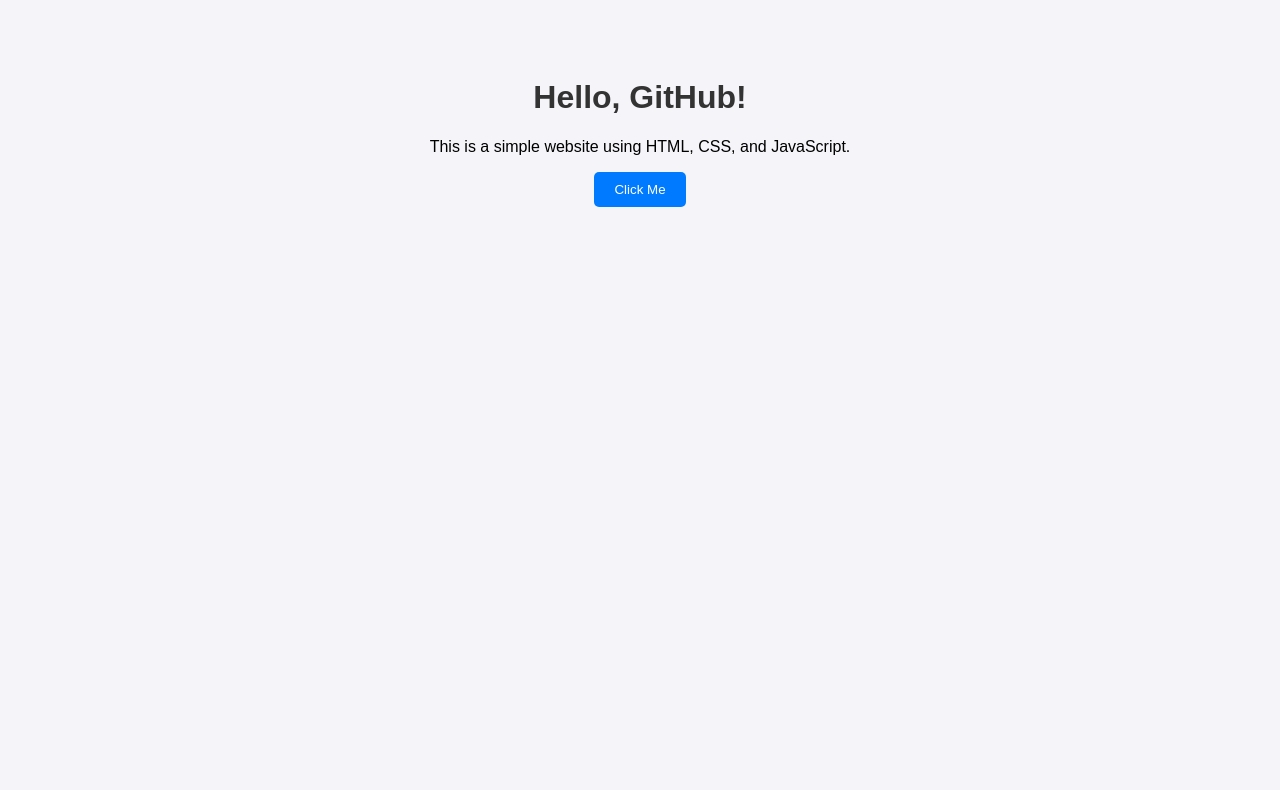
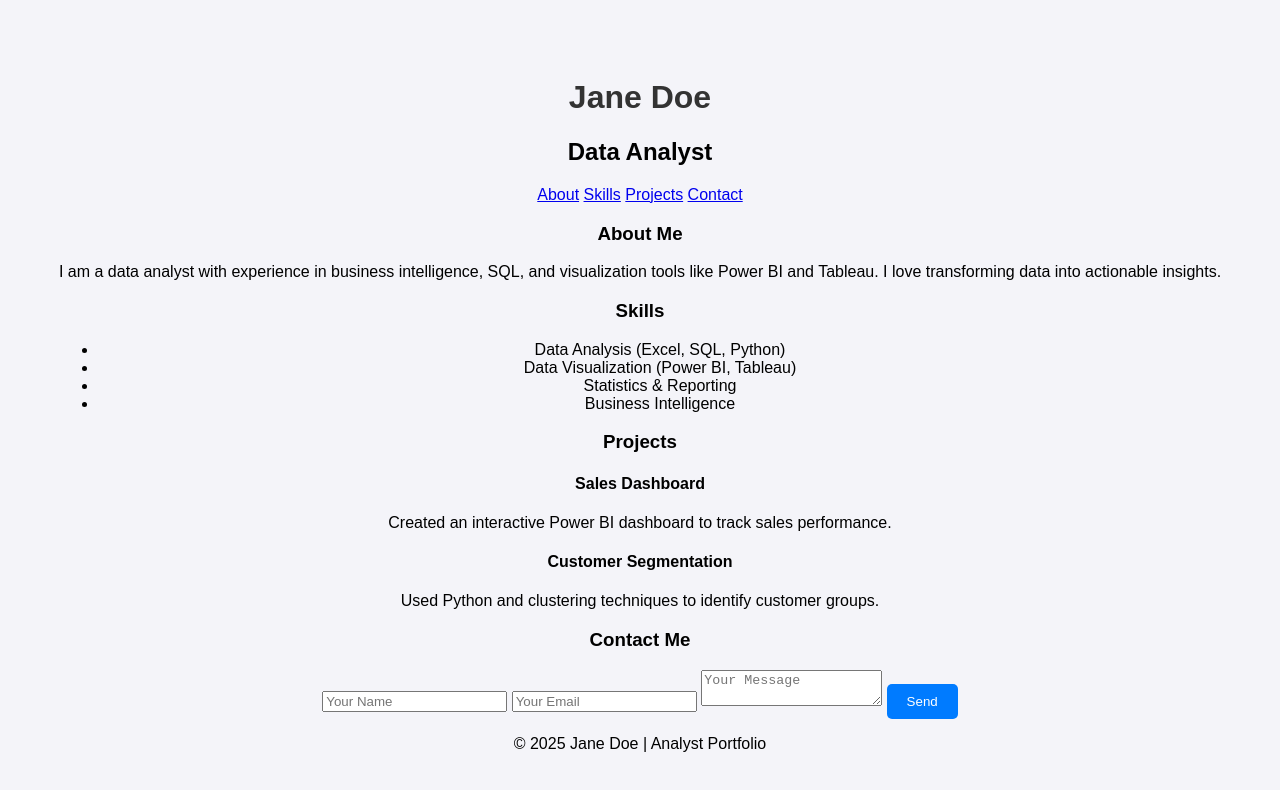
Before and after one commit to Dillu-max/Sample, a plain HTML site: page index.html in a window 1280 px wide. Drawn offline with Linux system fonts and the light colour scheme.

Commit message:
Update index.html

```diff
--- a/index.html
+++ b/index.html
@@ -1,16 +1,74 @@
 <!DOCTYPE html>
 <html lang="en">
 <head>
-    <meta charset="UTF-8">
-    <meta name="viewport" content="width=device-width, initial-scale=1.0">
-    <title>My Simple Website</title>
-    <link rel="stylesheet" href="Style.css">
+  <meta charset="UTF-8">
+  <meta name="viewport" content="width=device-width, initial-scale=1.0">
+  <title>Analyst Portfolio</title>
+  <link rel="stylesheet" href="style.css">
 </head>
 <body>
-    <h1>Hello, GitHub!</h1>
-    <p>This is a simple website using HTML, CSS, and JavaScript.</p>
-    <button onclick="sayHello()">Click Me</button>
+  <!-- Header -->
+  <header>
+    <h1>Jane Doe</h1>
+    <h2>Data Analyst</h2>
+    <nav>
+      <a href="#about">About</a>
+      <a href="#skills">Skills</a>
+      <a href="#projects">Projects</a>
+      <a href="#contact">Contact</a>
+    </nav>
+  </header>
 
-    <script src="Script.js"></script>
+  <!-- About -->
+  <section id="about">
+    <h3>About Me</h3>
+    <p>
+      I am a data analyst with experience in business intelligence, SQL, and
+      visualization tools like Power BI and Tableau. I love transforming data
+      into actionable insights.
+    </p>
+  </section>
+
+  <!-- Skills -->
+  <section id="skills">
+    <h3>Skills</h3>
+    <ul>
+      <li>Data Analysis (Excel, SQL, Python)</li>
+      <li>Data Visualization (Power BI, Tableau)</li>
+      <li>Statistics & Reporting</li>
+      <li>Business Intelligence</li>
+    </ul>
+  </section>
+
+  <!-- Projects -->
+  <section id="projects">
+    <h3>Projects</h3>
+    <div class="project-card">
+      <h4>Sales Dashboard</h4>
+      <p>Created an interactive Power BI dashboard to track sales performance.</p>
+    </div>
+    <div class="project-card">
+      <h4>Customer Segmentation</h4>
+      <p>Used Python and clustering techniques to identify customer groups.</p>
+    </div>
+  </section>
+
+  <!-- Contact -->
+  <section id="contact">
+    <h3>Contact Me</h3>
+    <form id="contactForm">
+      <input type="text" id="name" placeholder="Your Name" required>
+      <input type="email" id="email" placeholder="Your Email" required>
+      <textarea id="message" placeholder="Your Message" required></textarea>
+      <button type="submit">Send</button>
+    </form>
+    <p id="formResponse"></p>
+  </section>
+
+  <footer>
+    <p>© 2025 Jane Doe | Analyst Portfolio</p>
+  </footer>
+
+  <script src="script.js"></script>
 </body>
 </html>
```
